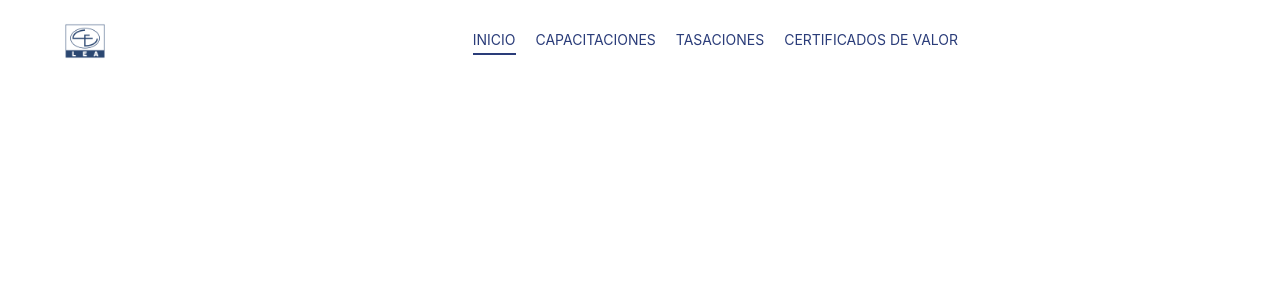
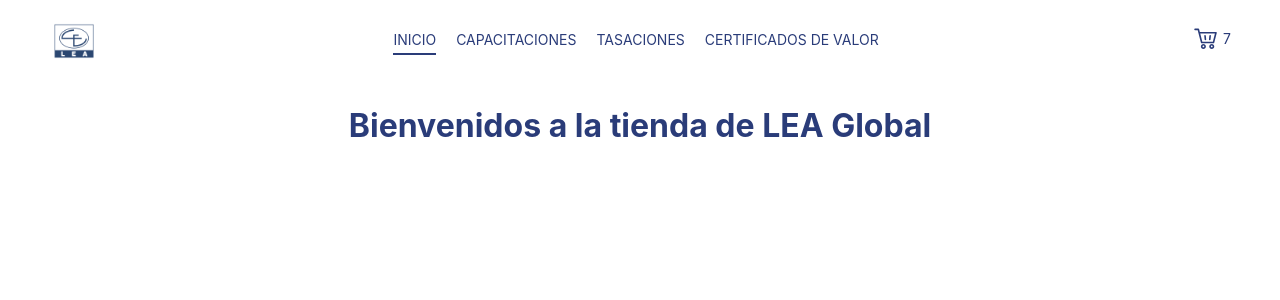
Before and after one commit to carospi7/LEAGlobalSpinetta, a React (Create React App) app: page / in a window 1280 px wide. Shown: the top 300 px of the page. Built offline with nearby package versions, Linux system fonts and the light colour scheme.

Commit message:
sumo CartWidget e ItemListContainer

```diff
--- a/src/App.js
+++ b/src/App.js
@@ -1,12 +1,16 @@
 import './App.css';
+import ItemListContainer from './components/ItemListContainer/ItemListContainer';
 import NavBar from './components/NavBar/NavBar';
 
 function App() {
   return (
     <div className="App">
-      <header className="App-header">
+      <header>
         <NavBar/>
       </header>
+      <main>
+        <ItemListContainer greeting='Bienvenidos a la tienda de LEA Global'/>
+      </main>
     </div>
   );
 }
--- /dev/null
+++ b/src/components/CartWidget/CartWidget.css
@@ -0,0 +1,17 @@
+.cart {
+    width: auto;
+    color: #2a3c79;
+    padding: 12px 0;
+    flex-grow: 1;
+}
+
+.cart>img {
+    display: inline-block;
+    vertical-align: middle;
+    margin-right: 5px;
+}
+
+.cart>span {
+    display: inline-block;
+    vertical-align: middle;
+}
--- /dev/null
+++ b/src/components/CartWidget/CartWidget.js
@@ -0,0 +1,14 @@
+import React from 'react';
+import './CartWidget.css';
+import Cart from './assets/cart.svg';
+
+const CartWidget = ({ items }) => {
+    return (
+        <div className='cart'>
+            <img src={ Cart } width='25' alt='Cart' />
+            <span>{ items }</span>
+        </div>
+    )
+}
+
+export default CartWidget;
--- /dev/null
+++ b/src/components/ItemListContainer/ItemListContainer.css
@@ -0,0 +1,3 @@
+h1 {
+    color: #2a3c79;
+}
--- /dev/null
+++ b/src/components/ItemListContainer/ItemListContainer.js
@@ -0,0 +1,10 @@
+import React from 'react';
+import './ItemListContainer.css';
+
+const ItemListContainer = ({ greeting }) => {
+    return (
+        <h1>{ greeting }</h1>
+    )
+}
+
+export default ItemListContainer;
--- a/src/components/NavBar/NavBar.js
+++ b/src/components/NavBar/NavBar.js
@@ -1,17 +1,19 @@
 import React from 'react';
 import './NavBar.css';
 import Logo from './assets/logo-lea.png'
+import CartWidget from '../CartWidget/CartWidget';
 
 const NavBar = () => {
     return (
         <nav>
-            <div className='logo'><img src={ Logo } width={ '50px' } /></div>
+            <div className='logo'><img src={ Logo } width={ '50px' } alt='LEA Global' /></div>
             <ul className='menu'>
-                <li><a href="#" className='active'>Inicio</a></li>
-                <li><a href="#">Capacitaciones</a></li>
-                <li><a href="#">Tasaciones</a></li>
-                <li><a href="#">Certificados de valor</a></li>
+                <li><a href="https://www.google.com.ar" className='active'>Inicio</a></li>
+                <li><a href="https://www.google.com.ar">Capacitaciones</a></li>
+                <li><a href="https://www.google.com.ar">Tasaciones</a></li>
+                <li><a href="https://www.google.com.ar">Certificados de valor</a></li>
             </ul>
+            <CartWidget items={ 7 } />
         </nav>
     )
 }
```
Also changed, not shown: src/components/CartWidget/assets/cart.svg (added).
